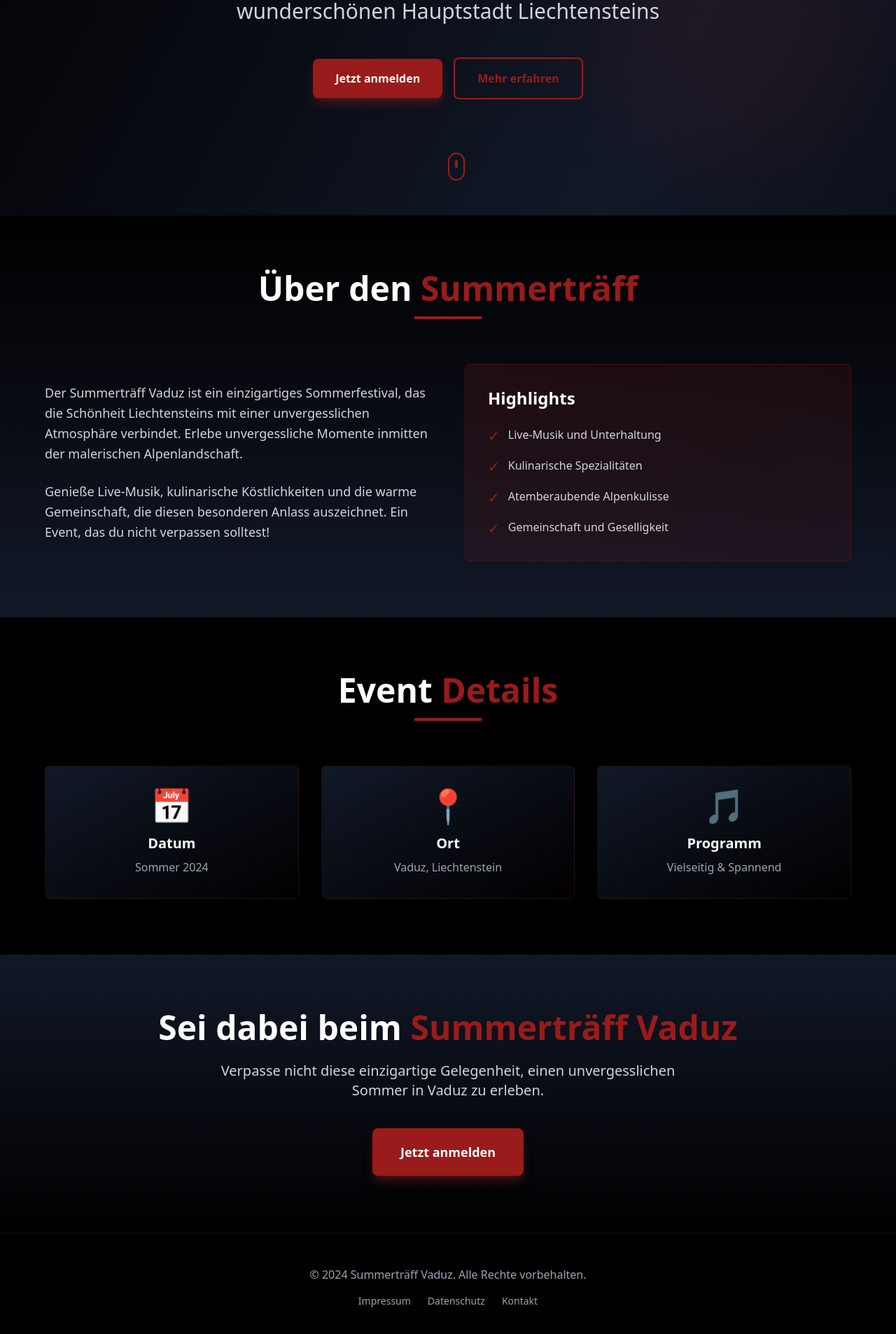
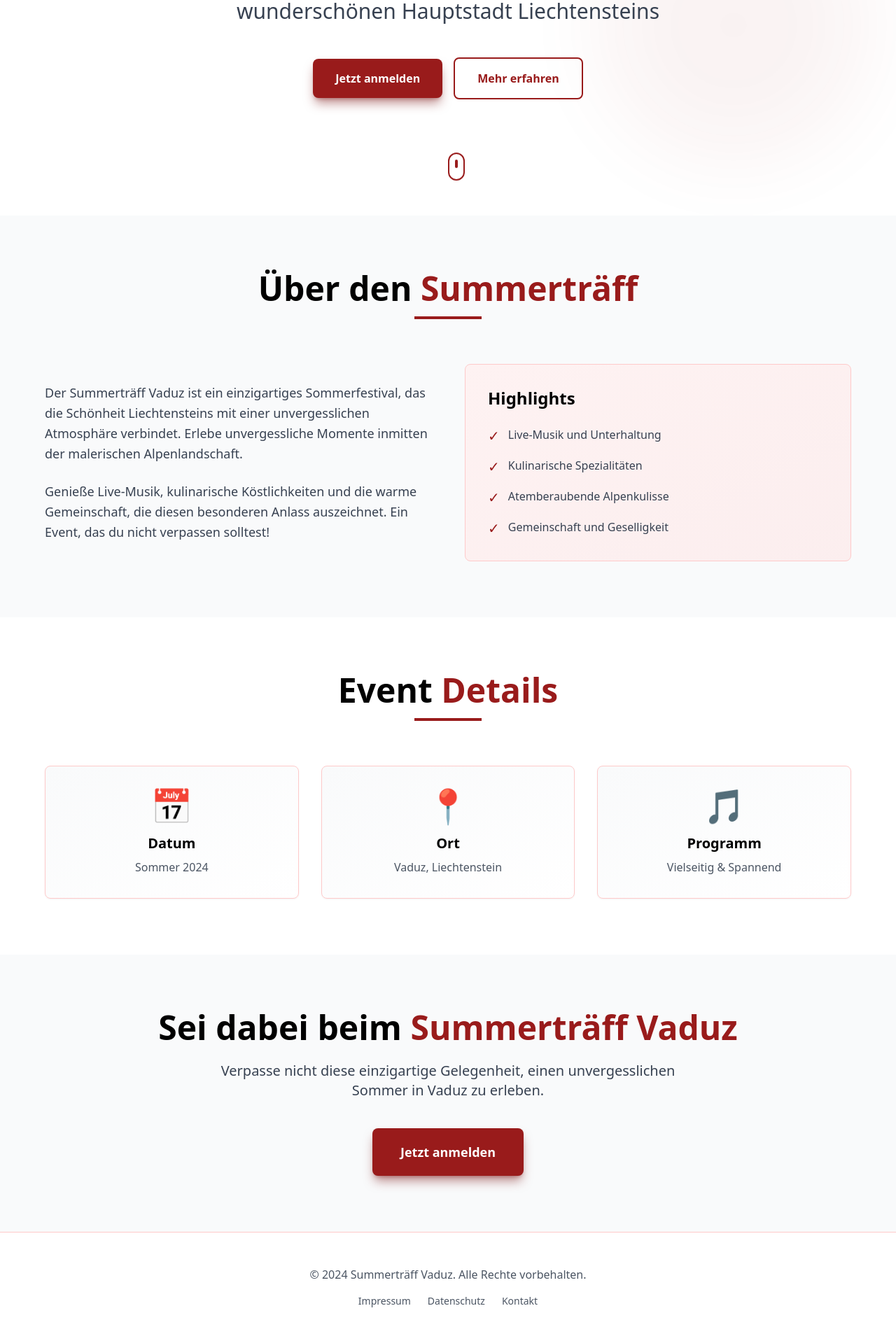
Before and after one commit to Delia-Gig/marketingpage, a Next.js app: page / in a window 1280 px wide. Shown: the part 492-2398 px from the top of the page at 70% size. Built offline with nearby package versions, Linux system fonts and the light colour scheme.

Commit message:
Anpassung Hintergrundfarbe

```diff
--- a/app/page.tsx
+++ b/app/page.tsx
@@ -1,10 +1,10 @@
 export default function Home() {
   return (
-    <main className="min-h-screen bg-gradient-to-br from-black via-gray-900 to-black">
+    <main className="min-h-screen bg-white">
       {/* Hero Section */}
-      <section className="relative min-h-screen flex items-center justify-center px-4 py-20 overflow-hidden">
+      <section className="relative min-h-screen flex items-center justify-center px-4 py-20 overflow-hidden bg-white">
         {/* Background decorative elements */}
-        <div className="absolute inset-0 opacity-10">
+        <div className="absolute inset-0 opacity-5">
           <div className="absolute top-20 left-10 w-72 h-72 bg-red-900 rounded-full blur-3xl"></div>
           <div className="absolute bottom-20 right-10 w-96 h-96 bg-red-800 rounded-full blur-3xl"></div>
         </div>
@@ -12,13 +12,13 @@ export default function Home() {
         <div className="relative z-10 text-center max-w-5xl mx-auto">
           <div className="mb-8">
             <h1 className="text-6xl md:text-8xl lg:text-9xl font-bold mb-6">
-              <span className="text-white">Summerträff</span>
+              <span className="text-black">Summerträff</span>
               <br />
               <span className="text-red-800">Vaduz</span>
             </h1>
           </div>
 
-          <p className="text-xl md:text-2xl lg:text-3xl text-gray-300 font-light mb-12 max-w-3xl mx-auto leading-relaxed">
+          <p className="text-xl md:text-2xl lg:text-3xl text-gray-700 font-light mb-12 max-w-3xl mx-auto leading-relaxed">
             Ein unvergessliches Sommererlebnis in der wunderschönen Hauptstadt Liechtensteins
           </p>
 
@@ -41,10 +41,10 @@ export default function Home() {
       </section>
 
       {/* About Section */}
-      <section className="py-20 px-4 bg-gradient-to-b from-black to-gray-900">
+      <section className="py-20 px-4 bg-gray-50">
         <div className="max-w-6xl mx-auto">
           <div className="text-center mb-16">
-            <h2 className="text-4xl md:text-5xl font-bold text-white mb-4">
+            <h2 className="text-4xl md:text-5xl font-bold text-black mb-4">
               Über den <span className="text-red-800">Summerträff</span>
             </h2>
             <div className="w-24 h-1 bg-red-800 mx-auto"></div>
@@ -52,34 +52,34 @@ export default function Home() {
 
           <div className="grid md:grid-cols-2 gap-12 items-center">
             <div className="space-y-6">
-              <p className="text-lg text-gray-300 leading-relaxed">
+              <p className="text-lg text-gray-700 leading-relaxed">
                 Der Summerträff Vaduz ist ein einzigartiges Sommerfestival, das die Schönheit
                 Liechtensteins mit einer unvergesslichen Atmosphäre verbindet. Erlebe unvergessliche
                 Momente inmitten der malerischen Alpenlandschaft.
               </p>
-              <p className="text-lg text-gray-300 leading-relaxed">
+              <p className="text-lg text-gray-700 leading-relaxed">
                 Genieße Live-Musik, kulinarische Köstlichkeiten und die warme Gemeinschaft, die
                 diesen besonderen Anlass auszeichnet. Ein Event, das du nicht verpassen solltest!
               </p>
             </div>
-            <div className="bg-gradient-to-br from-red-900/20 to-red-800/10 p-8 rounded-lg border border-red-800/30">
-              <h3 className="text-2xl font-bold text-white mb-6">Highlights</h3>
+            <div className="bg-gradient-to-br from-red-50 to-red-100/50 p-8 rounded-lg border border-red-200">
+              <h3 className="text-2xl font-bold text-black mb-6">Highlights</h3>
               <ul className="space-y-4">
                 <li className="flex items-start">
                   <span className="text-red-800 mr-3 text-xl">✓</span>
-                  <span className="text-gray-300">Live-Musik und Unterhaltung</span>
+                  <span className="text-gray-700">Live-Musik und Unterhaltung</span>
                 </li>
                 <li className="flex items-start">
                   <span className="text-red-800 mr-3 text-xl">✓</span>
-                  <span className="text-gray-300">Kulinarische Spezialitäten</span>
+                  <span className="text-gray-700">Kulinarische Spezialitäten</span>
                 </li>
                 <li className="flex items-start">
                   <span className="text-red-800 mr-3 text-xl">✓</span>
-                  <span className="text-gray-300">Atemberaubende Alpenkulisse</span>
+                  <span className="text-gray-700">Atemberaubende Alpenkulisse</span>
                 </li>
                 <li className="flex items-start">
                   <span className="text-red-800 mr-3 text-xl">✓</span>
-                  <span className="text-gray-300">Gemeinschaft und Geselligkeit</span>
+                  <span className="text-gray-700">Gemeinschaft und Geselligkeit</span>
                 </li>
               </ul>
             </div>
@@ -88,44 +88,44 @@ export default function Home() {
       </section>
 
       {/* Details Section */}
-      <section className="py-20 px-4 bg-black">
+      <section className="py-20 px-4 bg-white">
         <div className="max-w-6xl mx-auto">
           <div className="text-center mb-16">
-            <h2 className="text-4xl md:text-5xl font-bold text-white mb-4">
+            <h2 className="text-4xl md:text-5xl font-bold text-black mb-4">
               Event <span className="text-red-800">Details</span>
             </h2>
             <div className="w-24 h-1 bg-red-800 mx-auto"></div>
           </div>
 
           <div className="grid md:grid-cols-3 gap-8">
-            <div className="text-center p-8 bg-gradient-to-br from-gray-900 to-black rounded-lg border border-red-800/20 hover:border-red-800/50 transition-all duration-300">
+            <div className="text-center p-8 bg-gradient-to-br from-gray-50 to-white rounded-lg border border-red-200 hover:border-red-800/50 transition-all duration-300 shadow-sm hover:shadow-md">
               <div className="text-5xl mb-4">📅</div>
-              <h3 className="text-xl font-bold text-white mb-2">Datum</h3>
-              <p className="text-gray-400">Sommer 2024</p>
+              <h3 className="text-xl font-bold text-black mb-2">Datum</h3>
+              <p className="text-gray-600">Sommer 2024</p>
             </div>
 
-            <div className="text-center p-8 bg-gradient-to-br from-gray-900 to-black rounded-lg border border-red-800/20 hover:border-red-800/50 transition-all duration-300">
+            <div className="text-center p-8 bg-gradient-to-br from-gray-50 to-white rounded-lg border border-red-200 hover:border-red-800/50 transition-all duration-300 shadow-sm hover:shadow-md">
               <div className="text-5xl mb-4">📍</div>
-              <h3 className="text-xl font-bold text-white mb-2">Ort</h3>
-              <p className="text-gray-400">Vaduz, Liechtenstein</p>
+              <h3 className="text-xl font-bold text-black mb-2">Ort</h3>
+              <p className="text-gray-600">Vaduz, Liechtenstein</p>
             </div>
 
-            <div className="text-center p-8 bg-gradient-to-br from-gray-900 to-black rounded-lg border border-red-800/20 hover:border-red-800/50 transition-all duration-300">
+            <div className="text-center p-8 bg-gradient-to-br from-gray-50 to-white rounded-lg border border-red-200 hover:border-red-800/50 transition-all duration-300 shadow-sm hover:shadow-md">
               <div className="text-5xl mb-4">🎵</div>
-              <h3 className="text-xl font-bold text-white mb-2">Programm</h3>
-              <p className="text-gray-400">Vielseitig & Spannend</p>
+              <h3 className="text-xl font-bold text-black mb-2">Programm</h3>
+              <p className="text-gray-600">Vielseitig & Spannend</p>
             </div>
           </div>
         </div>
       </section>
 
       {/* CTA Section */}
-      <section className="py-20 px-4 bg-gradient-to-b from-gray-900 to-black">
+      <section className="py-20 px-4 bg-gray-50">
         <div className="max-w-4xl mx-auto text-center">
-          <h2 className="text-4xl md:text-5xl font-bold text-white mb-6">
+          <h2 className="text-4xl md:text-5xl font-bold text-black mb-6">
             Sei dabei beim <span className="text-red-800">Summerträff Vaduz</span>
           </h2>
-          <p className="text-xl text-gray-300 mb-10 max-w-2xl mx-auto">
+          <p className="text-xl text-gray-700 mb-10 max-w-2xl mx-auto">
             Verpasse nicht diese einzigartige Gelegenheit, einen unvergesslichen Sommer in Vaduz zu erleben.
           </p>
           <button className="px-10 py-5 bg-red-800 hover:bg-red-900 text-white text-lg font-semibold rounded-lg transition-all duration-300 transform hover:scale-105 shadow-lg shadow-red-900/50">
@@ -135,15 +135,15 @@ export default function Home() {
       </section>
 
       {/* Footer */}
-      <footer className="py-12 px-4 bg-black border-t border-red-800/20">
+      <footer className="py-12 px-4 bg-white border-t border-red-200">
         <div className="max-w-6xl mx-auto text-center">
-          <p className="text-gray-400 mb-4">
+          <p className="text-gray-600 mb-4">
             © 2024 Summerträff Vaduz. Alle Rechte vorbehalten.
           </p>
           <div className="flex justify-center gap-6 text-sm">
-            <a href="#" className="text-gray-400 hover:text-red-800 transition-colors">Impressum</a>
-            <a href="#" className="text-gray-400 hover:text-red-800 transition-colors">Datenschutz</a>
-            <a href="#" className="text-gray-400 hover:text-red-800 transition-colors">Kontakt</a>
+            <a href="#" className="text-gray-600 hover:text-red-800 transition-colors">Impressum</a>
+            <a href="#" className="text-gray-600 hover:text-red-800 transition-colors">Datenschutz</a>
+            <a href="#" className="text-gray-600 hover:text-red-800 transition-colors">Kontakt</a>
           </div>
         </div>
       </footer>
```
